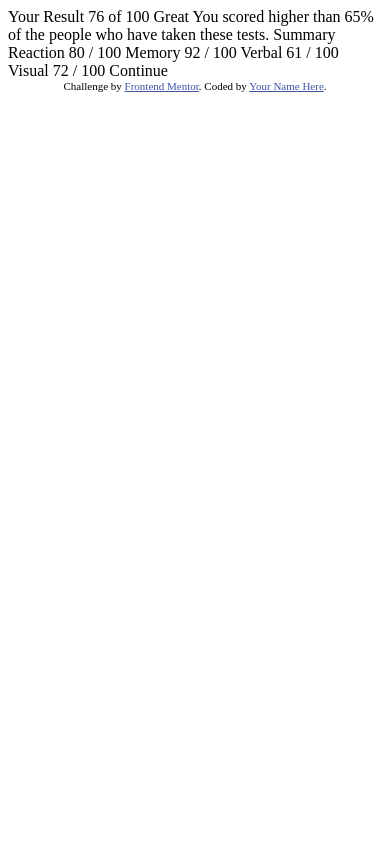
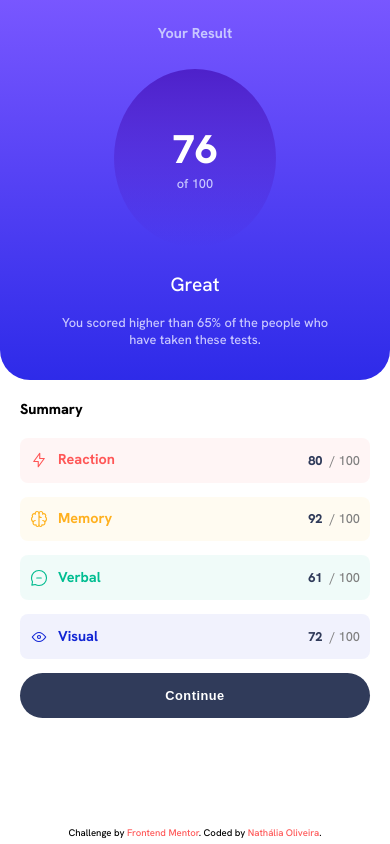
Before and after one commit to nathsantoliver/results-summary-component-main, a plain HTML site: page index.html in a window 390 px wide. Drawn offline with Linux system fonts and the light colour scheme.

Commit message:
finishing the mobile design

```diff
--- /dev/null
+++ b/assets/css/reset.css
@@ -0,0 +1,23 @@
+@font-face {
+    font-family: Hanken Grotesk;
+    src: url(../fonts/HankenGrotesk-VariableFont_wght.ttf)
+}
+
+* {
+    margin: 0;
+    padding: 0;
+    box-sizing: border-box;
+    list-style-type: none;
+    text-decoration: none;
+    text-align: center;
+}
+
+body {
+    font-family: Hanken Grotesk;
+    font-size: 16px;
+}
+
+h1, h2, h3, p, span {
+    /* font-size: .8rem; */
+    font-weight: 500;
+}
--- /dev/null
+++ b/assets/css/style.css
@@ -0,0 +1,207 @@
+/*
+Font size (paragraphs): 18px
+Font Weight: 500, 700, 800
+*/
+
+:root {
+    /* PRIMARY COLORS */
+    --light-red: hsl(0, 100%, 67%);
+    --orange-yellow: hsl(39, 100%, 56%);
+    --green-teal: hsl(166, 100%, 37%);
+    --cobalt-blue: hsl(234, 85%, 45%);
+
+    /* GRADIENTS */
+    /* background */
+    --light-slate-blue: hsl(252, 100%, 67%);
+    --light-royal-blue: hsl(241, 81%, 54%);
+
+    /* circle */
+    --violet-blue: hsla(256, 72%, 46%, 1);
+    --persian-blue: hsla(241, 72%, 46%, 0);
+
+    /* NEUTRAL COLORS */
+    --white: hsl(0, 0%, 100%);
+    --pale-blue: hsl(221, 100%, 96%);
+    --light-lavender: hsl(241, 100%, 89%);
+    --dark-gray-blue: hsl(224, 30%, 27%);
+}
+
+/* CARD */
+body {
+    background-color: var(--white);
+}
+
+.card {
+    width: 100%;
+    height: 100%;
+}
+
+/* RESULTS SECTION */
+.section_results {
+    background-image: linear-gradient(var(--light-slate-blue), var(--light-royal-blue));
+    width: 100vw;
+    height: 45vh;
+    padding: 1.5rem 3rem 2rem;
+    border-radius: 0 0 30px 30px;
+    display: flex;
+    flex-direction: column;
+    justify-content: space-between;
+    align-items: center;
+    gap: 8px;
+}
+
+.section_results .section_title {
+    color: var(--light-lavender);
+    font-size: .9rem;
+    font-weight: 700;
+    padding-bottom: 10px;
+}
+
+.result_value {
+    background: linear-gradient(var(--violet-blue), var(--persian-blue));
+    width: 55%;
+    height: 55%;
+    border-radius: 50%;
+    display: flex;
+    flex-direction: column;
+    justify-content: center;
+    align-items: center;
+}
+
+.result_value span {
+    font-size: .8rem;
+    color: var(--light-lavender);
+}
+
+.result_value .result_media {
+    font-size: 2.5rem;
+    color: var(--white);
+    font-weight: 800;
+}
+
+.section_results h1 {
+    color: var(--white);
+    font-size: 1.2rem;
+    padding-top: 8px;
+}
+
+.section_results p {
+    color: var(--light-lavender);
+    font-size: .8rem;
+}
+
+/* SUMMARY SECTION */
+.section_summary {
+    background-color: transparent;
+    width: 100%;
+    height: 55vh;
+    padding: 20px 20px;
+}
+
+.section_summary .section_title {
+    font-size: .9rem;
+    font-weight: 800;
+    text-align: start;
+    padding-bottom: 20px;
+}
+
+.section_summary ul li {
+    width: 100%;
+    height: 2.8rem;
+    border-radius: 8px;
+    margin-bottom: 14px;
+    display: flex;
+    justify-content: space-between;
+    align-items: center;
+}
+
+.summary_category {
+    display: flex;
+}
+
+.summary_category img {
+    padding: 0 10px;
+    width: 38px;
+    height: 20px;
+}
+
+.summary_category h3 {
+    font-size: .9rem;
+    font-weight: 700;
+}
+
+.summary_reaction h3 {
+    color: var(--light-red);
+}
+
+.summary_reaction {
+    background-color: hsla(0, 100%, 67%, 0.060);
+}
+
+.summary_memory h3 {
+    color: var(--orange-yellow);
+}
+
+.summary_memory {
+    background-color: hsla(39, 100%, 56%, 0.060);
+}
+
+.summary_verbal h3 {
+    color: var(--green-teal);
+}
+
+.summary_verbal {
+    background-color: hsla(166, 100%, 37%, 0.060);
+}
+
+.summary_visual h3 {
+    color: var(--cobalt-blue);
+}
+
+.summary_visual {
+    background-color: hsla(234, 85%, 45%, 0.060);
+}
+
+.summary_value {
+    color: #808080;
+    font-size: .8rem;
+    font-weight: 800;
+    padding-right: 10px;
+}
+
+.summary_value span {
+    font-weight: 800;
+    color: var(--dark-gray-blue);
+    margin-right: 4px;
+}
+
+.section_summary button {
+    width: 100%;
+    height: 2.8rem;
+    color: var(--white);
+    font-size: .8rem;
+    font-weight: 700;
+    letter-spacing: .5px;
+    background-color: var(--dark-gray-blue);
+    border: none;
+    border-radius: 30px;
+}
+
+/* FOOTER */
+.attribution {
+    font-size: 0.6rem;
+    position: absolute;
+    bottom: 5px;
+    left: 8%;
+    right: 8%;
+}
+
+.attribution a {
+    color: var(--light-red);
+}
+
+/* @media(min-width: 768px) {} */
+
+/* @media(min-width: 1200px) {} */
+
+/* @media(min-width: 1440px) {} */
--- /dev/null
+++ b/assets/js/script.js
@@ -0,0 +1,65 @@
+const divSummary = document.querySelector('.summary');
+const resultValue = document.querySelector('.result_value');
+
+resultSection();
+summarySection();
+
+async function resultSection() {
+    const response = await fetch('data.json');
+    const data = await response.json();
+
+    let result;
+    let totalSummary = 0;
+    let totalScore = 0;
+    for(let i = 0; i < data.length; i++) {
+        totalScore += data[i].score;
+        totalSummary++;
+    }
+    result = Math.round(totalScore / totalSummary);
+    // console.log(result);
+
+    resultValue.innerHTML = `<span class="result_media">${result}</span><span>of 100</span>`;
+}
+
+async function summarySection() {
+    const response = await fetch('data.json');
+    const data = await response.json();
+
+    divSummary.innerHTML =
+                            `<li class="summary_reaction">
+                            <div class="summary_category">
+                            <img src="${data[0].icon}" alt="${data[0].category} Icon">
+                            <h3>${data[0].category}</h3>
+                            </div>
+                            <div class="summary_value">
+                            <p><span>${data[0].score}</span> / 100</p>
+                            </div>
+                            </li>` +
+                            `<li class="summary_memory">
+                            <div class="summary_category">
+                            <img src="${data[1].icon}" alt="${data[1].category} Icon">
+                            <h3>${data[1].category}</h3>
+                            </div>
+                            <div class="summary_value">
+                            <p><span>${data[1].score}</span> / 100</p>
+                            </div>
+                            </li>` +
+                            `<li class="summary_verbal">
+                            <div class="summary_category">
+                            <img src="${data[2].icon}" alt="${data[2].category} Icon">
+                            <h3>${data[2].category}</h3>
+                            </div>
+                            <div class="summary_value">
+                            <p><span>${data[2].score}</span> / 100</p>
+                            </div>
+                            </li>` +
+                            `<li class="summary_visual">
+                            <div class="summary_category">
+                            <img src="${data[3].icon}" alt="${data[3].category} Icon">
+                            <h3>${data[3].category}</h3>
+                            </div>
+                            <div class="summary_value">
+                            <p><span>${data[3].score}</span> / 100</p>
+                            </div>
+                            </li>`;
+}
--- a/index.html
+++ b/index.html
@@ -1,47 +1,78 @@
 <!DOCTYPE html>
 <html lang="en">
 <head>
-  <meta charset="UTF-8">
-  <meta name="viewport" content="width=device-width, initial-scale=1.0"> <!-- displays site properly based on user's device -->
-
-  <link rel="icon" type="image/png" sizes="32x32" href="./assets/images/favicon-32x32.png">
-
-  <title>Frontend Mentor | Results summary component</title>
-
-  <!-- Feel free to remove these styles or customise in your own stylesheet 👍 -->
-  <style>
-    .attribution { font-size: 11px; text-align: center; }
-    .attribution a { color: hsl(228, 45%, 44%); }
-  </style>
+    <meta charset="UTF-8">
+    <meta name="viewport" content="width=device-width, initial-scale=1.0">
+    <link rel="icon" type="image/png" size="32x32" href="./assets/images/favicon-32x32.png">
+    <title>Frontend Mentor | Results summary component</title>
+    <link rel="stylesheet" href="./assets/css/reset.css">
+    <link rel="stylesheet" href="./assets/css/style.css">
 </head>
 <body>
+    <main class="card">
+        <section class="section_results">
+            <h2 class="section_title">Your Result</h2>
+            <div class="result_value">
+                <!-- FILL WITH THE JAVASCRIPT -->
+                <!-- <span class="result_media">76</span>
+                <span>of 100</span> -->
+            </div>
+            <h1>Great</h1>
+            <p>You scored higher than 65% of the people who have taken these tests.</p>
+        </section>
 
-  Your Result
-  76
-  of 100
+        <section class="section_summary">
+            <h2 class="section_title">Summary</h2>
+            <ul class="summary">
+                <!-- FILL WITH THE JAVASCRIPT -->
+                <!-- <li class="summary_reaction">
+                    <div class="sumamry_category">
+                        <img src="./assets/images/icon-reaction.svg" alt="Reaction Icon">
+                        <h3>Reaction</h3>
+                    </div>
+                    <div class="summary_value">
+                        <p><span>80</span> / 100</p>
+                    </div>
+                </li>
+                <li class="summary_memory">
+                    <div class="sumamry_category">
+                        <img src="./assets/images/icon-memory.svg" alt="Memory Icon">
+                        <h3>Memory</h3>
+                    </div>
+                    <div class="summary_value">
+                        <p><span>92</span> / 100</p>
+                    </div>
+                </li>
+                <li class="summary_verbal">
+                    <div class="sumamry_category">
+                        <img src="./assets/images/icon-verbal.svg" alt="Verbal Icon">
+                        <h3>Verbal</h3>
+                    </div>
+                    <div class="summary_value">
+                        <p><span>61</span> / 100</p>
+                    </div>
+                </li>
+                <li class="summary_visual">
+                    <div class="sumamry_category">
+                        <img src="./assets/images/icon-visual.svg" alt="Visual Icon">
+                        <h3>Visual</h3>
+                    </div>
+                    <div class="summary_value">
+                        <p><span>72</span> / 100</p>
+                    </div>
+                </li> -->
+            </ul>
+            <button>Continue</button>
+        </section>
+    </main>
 
-  Great
-  You scored higher than 65% of the people who have taken these tests.
+    <footer class="attribution">
+        <p>
+            Challenge by <a href="https://www.frontendmentor.io?ref=challenge" target="_blank">Frontend Mentor</a>.
+            Coded by <a href="https://www.github.com/nathsantoliver">Nathália Oliveira</a>.
+        </p>
+    </footer>
 
-  Summary
-
-  Reaction
-  80 / 100
-
-  Memory
-  92 / 100
-
-  Verbal
-  61 / 100
-
-  Visual
-  72 / 100
-
-  Continue
-
-  <div class="attribution">
-    Challenge by <a href="https://www.frontendmentor.io?ref=challenge" target="_blank">Frontend Mentor</a>.
-    Coded by <a href="#">Your Name Here</a>.
-  </div>
+    <script src="./assets/js/script.js"></script>
 </body>
 </html>
```
Also changed, not shown: index-model.html (added, +47 -0 lines), screenshot/screenshot-mobile.png (added).
